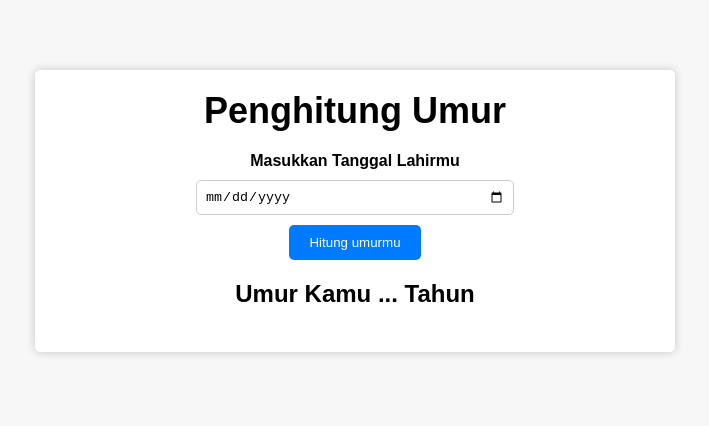
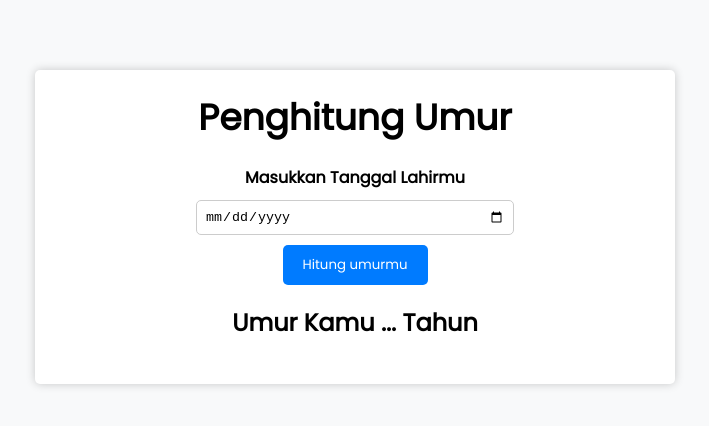
Before and after one commit to AgusPribadi/Hitung-Umur, a plain HTML site: page index.html in a window 1280 px wide. Shown: the whole page, without its empty margins (285-994 px from the left). Drawn offline with Linux system fonts and the light colour scheme.

Commit message:
mengubah font ke poppins

```diff
--- a/index.html
+++ b/index.html
@@ -4,6 +4,7 @@
         <meta charset="UTF-8" />
         <meta http-equiv="X-UA-Compatible" content="IE=edge" />
         <meta name="viewport" content="width=device-width, initial-scale=1.0" />
+        <link href="https://fonts.googleapis.com/css?family=Poppins" rel="stylesheet" />
         <link rel="stylesheet" href="style.css" />
     </head>
     <body>
--- a/style.css
+++ b/style.css
@@ -1,8 +1,8 @@
 body {
     margin: 0;
     padding: 20px;
-    font-family: "Montserrat", sans-serif;
-    background-color: #f7f7f7;
+    font-family: "Poppins", sans-serif;
+    background-color: #f8f9fa;
 }
 
 button {
@@ -14,6 +14,7 @@ button {
     margin-top: 10px;
     cursor: pointer;
     transition: background-color 0.3s ease;
+    font-family: "Poppins", sans-serif;
 }
 
 .container {
@@ -31,6 +32,7 @@ h1 {
     text-align: center;
     margin-top: 0;
     margin-bottom: 20px;
+    font-weight: 600;
 }
 
 #result {
```
